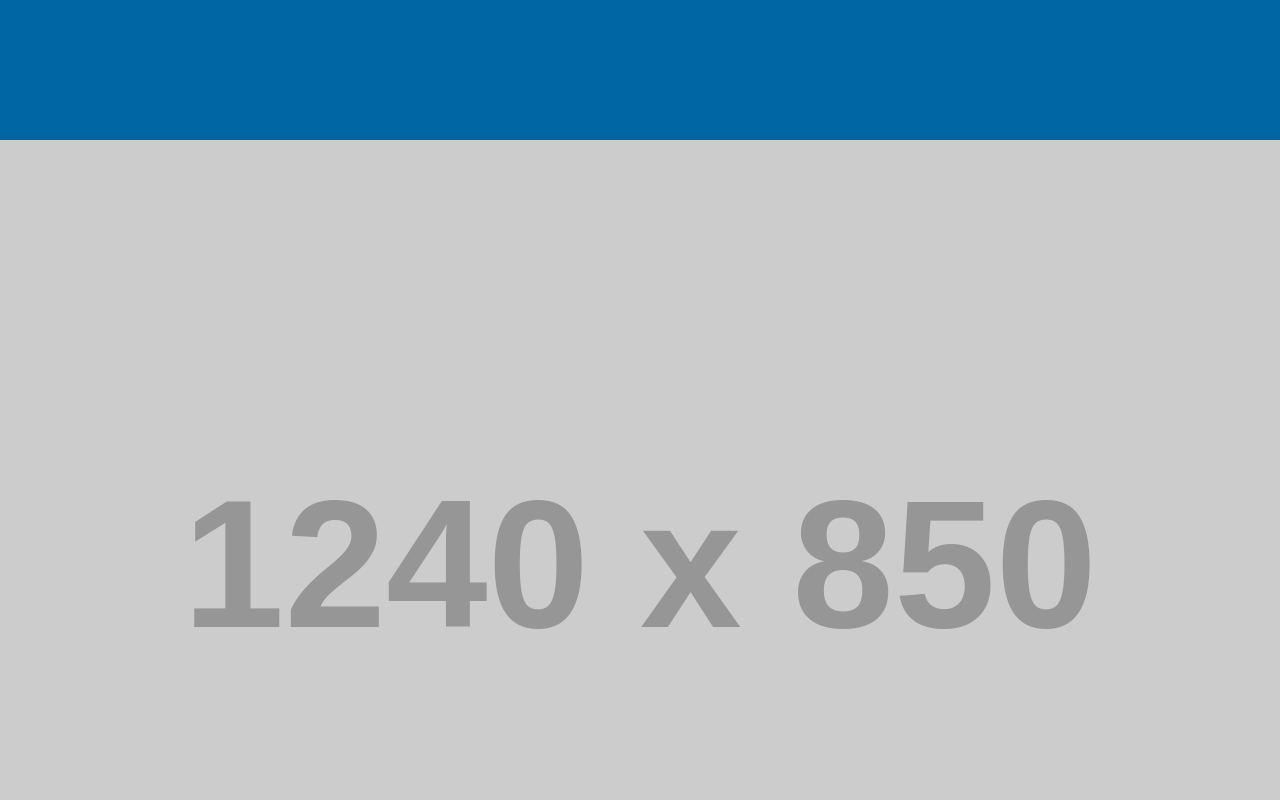
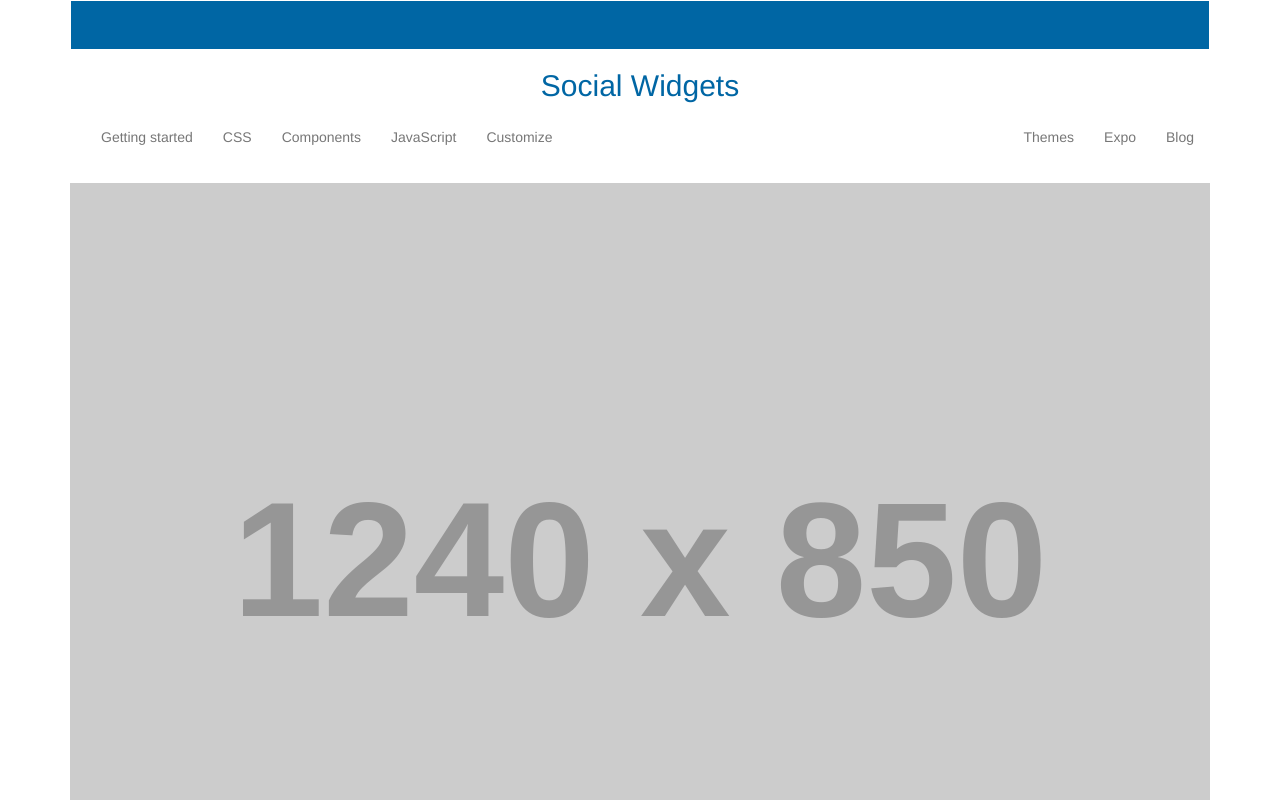
Before and after one commit to eduarmreyes/frame, a plain HTML site: page index.html in a window 1280 px wide. Shown: the top 800 px of the page. Drawn offline with nearby package versions, Linux system fonts and the light colour scheme; placeholder pictures from the web are drawn by us.

Commit message:
Media queries for desktop view working

```diff
--- a/css/frame.css
+++ b/css/frame.css
@@ -1,6 +1,6 @@
 header > nav:first-child {
 	background: #0066A4;
-	padding: 7rem;
+	padding: 1.5rem;
 }
 section, footer {
 	color: #0066A4;
@@ -16,6 +16,26 @@ section > h3, footer > h3 {
 footer {
 	background: #fff;
 	min-height: 320px;
+}
+.navbar-default {
+	background-color: #fff;
+	border-color: #fff;
+}
+.navbar-toggle {
+	border-radius: 44px;
+	background: #128DDA;
+}
+.navbar-default .navbar-toggle .icon-bar {
+	background: #fff;
+}
+.navbar-default .navbar-toggle {
+	border-color: transparent;
+}
+.internal-menu {
+	display: none;
+}
+.social-widgets {
+	display: none;
 }
 .image>img {
 	width: 100%;
@@ -53,3 +73,19 @@ footer {
 	background: #ededed;
 	min-height: 670px;
 }
+/* Smartphones (portrait and landscape) ----------- */
+@media (max-width: 768px) {
+	.container {
+		padding: 0;
+		margin: 0;
+	}
+}
+/* Desktops and laptops ----------- */
+@media only screen  and (min-width : 1224px) {
+	.internal-menu {
+		display: block;
+	}
+	.social-widgets {
+		display: block;
+	}
+}
--- a/index.html
+++ b/index.html
@@ -11,26 +11,56 @@
   <!-- Place favicon.ico in the root directory -->
 
   <link rel="stylesheet" href="css/normalize.css">
+  <link rel="stylesheet" href="https://maxcdn.bootstrapcdn.com/bootstrap/3.3.6/css/bootstrap.min.css" integrity="sha384-1q8mTJOASx8j1Au+a5WDVnPi2lkFfwwEAa8hDDdjZlpLegxhjVME1fgjWPGmkzs7" crossorigin="anonymous">
   <link rel="stylesheet" href="css/main.css">
   <link rel="stylesheet" href="css/frame.css">
   <script src="js/vendor/modernizr-2.8.3.min.js"></script>
-        <link rel="stylesheet" href="https://maxcdn.bootstrapcdn.com/bootstrap/3.3.6/css/bootstrap.min.css" integrity="sha384-1q8mTJOASx8j1Au+a5WDVnPi2lkFfwwEAa8hDDdjZlpLegxhjVME1fgjWPGmkzs7" crossorigin="anonymous">
 </head>
 <body>
+  <div class="container">
       <!--[if lt IE 8]>
         <p class="browserupgrade">You are using an <strong>outdated</strong> browser. Please <a href="http://browsehappy.com/">upgrade your browser</a> to improve your experience.</p>
       <![endif]-->
 
       <!-- Add your site or application content here -->
-        <header>
-            <nav>
+    <header class="navbar navbar-default">
+      <nav class="internal-menu">
 
       </nav>
       <section class="social-widgets">
-
+        <h2>Social Widgets</h2>
       </section>
-            <nav class="main-nav">
-
+      <nav class="main-nav navbar-header">
+        <button class="navbar-toggle collapsed" type="button" data-toggle="collapse" data-target="#main-nav" aria-expanded="false">
+          <span class="sr-only">Toggle navigation</span>
+          <span class="icon-bar"></span>
+          <span class="icon-bar"></span>
+          <span class="icon-bar"></span>
+        </button>
+      </nav>
+      <nav id="main-nav" class="collapse navbar-collapse">
+        <ul class="nav navbar-nav">
+          <li>
+            <a href="http://www.example.com">Getting started</a>
+          </li>
+          <li>
+            <a href="http://www.example.com">CSS</a>
+          </li>
+          <li>
+            <a href="http://www.example.com">Components</a>
+          </li>
+          <li>
+            <a href="http://www.example.com">JavaScript</a>
+          </li>
+          <li>
+            <a href="http://www.example.com">Customize</a>
+          </li>
+        </ul>
+        <ul class="nav navbar-nav navbar-right">
+          <li><a href="http://themes.getbootstrap.com" onclick="ga(&quot;send&quot;,&quot;event&quot;,&quot;Navbar&quot;,&quot;Community links&quot;,&quot;Themes&quot;)">Themes</a></li>
+          <li><a href="http://expo.getbootstrap.com" onclick="ga(&quot;send&quot;,&quot;event&quot;,&quot;Navbar&quot;,&quot;Community links&quot;,&quot;Expo&quot;)">Expo</a></li>
+          <li><a href="http://blog.getbootstrap.com" onclick="ga(&quot;send&quot;,&quot;event&quot;,&quot;Navbar&quot;,&quot;Community links&quot;,&quot;Blog&quot;)">Blog</a></li>
+        </ul>
       </nav>
     </header>
     <section class="image">
@@ -60,6 +90,8 @@
     <section class="major-employees">
       <h3>Major Employees</h3>
     </section>
+
+  </div>
   <footer>
     <h3>Footer</h3>
   </footer>
```
Lines whose indentation alone changed are shown as unchanged.
